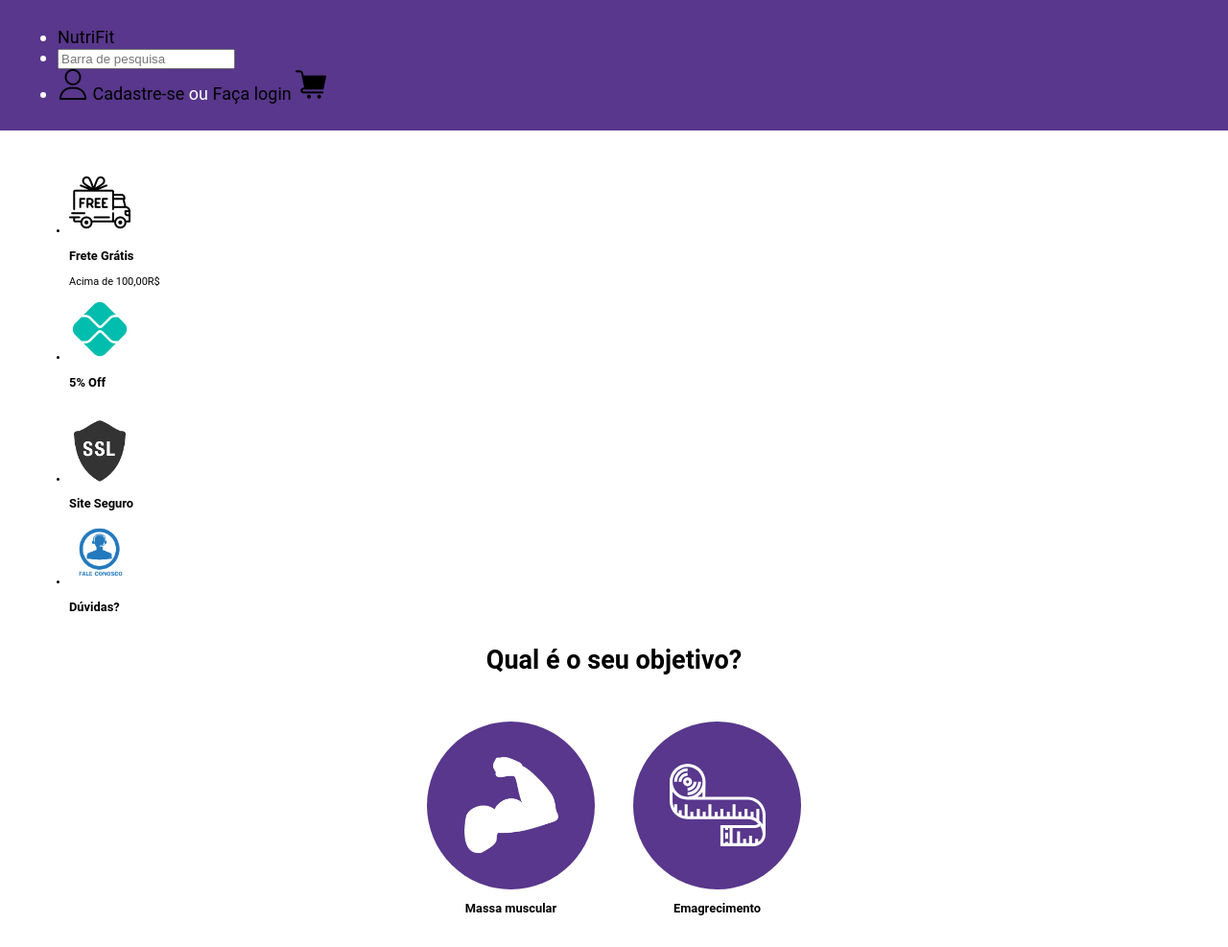
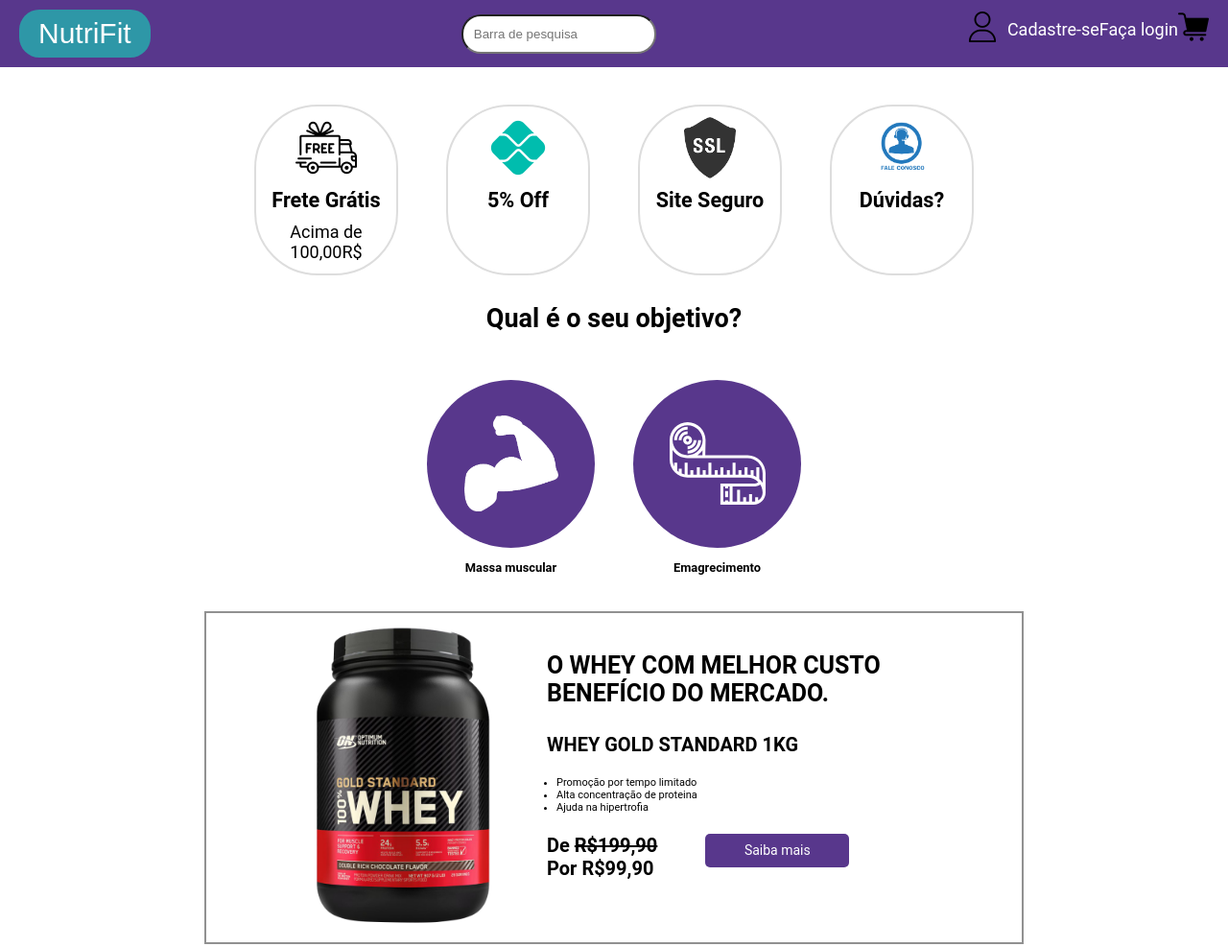
Before and after one commit to Jlucaas95/Projeto_Integrador, a plain HTML site: page index.html in a window 1280 px wide. Shown: the top 987 px of the page at 96% size. Drawn offline with Linux system fonts and the light colour scheme; files whose address does not match are found by name.

Commit message:
Fix: Ajustando o CSS

```diff
--- a/home/style-home.css
+++ b/home/style-home.css
@@ -1,5 +1,119 @@
 html, body {
     height: 100%;
+}
+/* Estilos globais */
+body {
+    font-family: 'Roboto', sans-serif;
+    /* Fonte global */
+    margin: 0;
+    padding: 0;
+    font-size: 18px;
+}
+
+/* Estilos do cabeçalho */
+header {
+    background-color: #58378C;
+    color: white;
+    display: flex;
+    justify-content: space-between;
+    align-items: center;
+    padding: 10px 20px;
+}
+
+.logo,
+.search-bar,
+.user-options {
+    display: flex;
+    align-items: center;
+}
+
+.header-button {
+    background-color: #2E97A7;
+    color: white;
+    border: none;
+    padding: 8px 20px;
+    border-radius: 21px;
+    font-size: 30px;
+}
+
+.header-button:hover {
+    background-color: #1F6A75;
+    cursor: pointer;
+}
+
+.search-bar input[type="text"] {
+    flex: 1;
+    padding: 11px;
+    border-radius: 20px;
+    margin: 0 20px;
+}
+
+.user-options a,
+.user-options span,
+.user-link {
+    text-decoration: none;
+    color: white;
+    display: block;
+    /* Isso fará com que os links sejam exibidos verticalmente um abaixo do outro */
+    margin-bottom: 10px;
+    /* Adiciona um espaçamento entre os links */
+}
+
+/* Estilos da seção principal */
+main {
+    display: block;
+    padding: 2rem;
+    font-size: 11px;
+}
+.div-emagrecimento {
+    display: flex;
+    height: 175px;
+    width: 175px;
+    border-radius: 50%;
+    background-color: #58378C;
+    align-items: center;
+    justify-content: center;
+    cursor: pointer;
+}
+.container {
+    display: flex;
+    justify-content: center;
+    font-size: 18px;
+}
+
+.balloon-box {
+    display: flex;
+    flex-wrap: nowrap;
+    justify-content: space-around;
+    flex-direction: row;
+    align-content: space-around;
+    width: 50rem;
+    height: 12rem
+}
+
+.balloon {
+    border: 2px solid #ddd;
+    border-radius: 66px;
+    padding: 11px;
+    width: 150px;
+    margin: 7px;
+    text-align: center;
+    box-sizing: border-box;
+    word-wrap: break-word;
+}
+
+.balloon h1 {
+    margin: 10px 0;
+    font-size: 1.2em;
+}
+
+.balloon p {
+    margin: 5px 0;
+}
+
+.balloon img {
+    display: block;
+    margin: 0 auto;
 }
 
 .container-objetivo {
@@ -81,6 +195,7 @@
     margin-bottom: 50px;
 }
 .botao-saiba-mais {
+    font-size: 14px;
     position:absolute;
     margin-left: 50px;
     align-content: center;
@@ -196,3 +311,41 @@
 .texto {
     font-size: 17px;
 }
+
+
+/* RODAPÉ */
+footer {
+    background-color: #58378C;
+    color: white;
+    padding: 20px 0;
+    text-align: center;
+}
+
+.footer-content {
+    display: flex;
+    justify-content: space-around;
+    align-items: center;
+}
+
+.footer-contact,
+.footer-shortcuts,
+.footer-social-icons {
+    flex: 1;
+}
+
+.footer-contact p,
+.footer-shortcuts ul,
+.footer-social-icons {
+    list-style: none;
+    padding: 0;
+}
+
+.footer-contact a,
+.footer-shortcuts a {
+    text-decoration: none;
+    color: #95d1e3;
+}
+
+.footer-social-icons img {
+    margin: 0 5px;
+}
--- a/index.html
+++ b/index.html
@@ -6,58 +6,47 @@
     <meta name="viewport" content="width=device-width, initial-scale=1.0">
     <title>NutriFit - Sua loja de Suplementos</title>
     <link rel="stylesheet" href="/home/style-home.css">
-    <link rel="stylesheet" href="css/emagrecimento.css">
     <!-- Certifique-se de incluir o caminho correto para o seu arquivo de estilo -->
 </head>
 
 <body>
     <header>
-        <nav class="destacado header">
-            <ul class="navigation">
-                <li><a href="index.html">NutriFit</a></li>
-                <li class="search">
-                    <input type="text" placeholder="Barra de pesquisa">
-                </li>
-                <li class="login-cart">
-                    <a href="#"><img src="img/icon/usuario.png" alt="Usuário" width="32" height="32"></a>
-                    <a href="cadastro.html">Cadastre-se</a> ou <a href="#">Faça login</a>
+        <div class="logo">
+            <a href="index.html" class="logo-link"><button class="header-button">NutriFit</button></a>
+        </div>
+
+        <div class="search-bar">
+            <input type="text" placeholder="Barra de pesquisa" style="flex: 1; margin: 0 20px;">
+        </div>
+        <div class="user-options">
+            <a href="#"><img src="img/icon/usuario.png" alt="Usuário" width="32" height="32" style="margin-right: 10px;"></a>
+            <a href="cadastro.html" style="text-decoration: none; color: white; display: block;">Cadastre-se</a>
+            <a href="#" style="text-decoration: none; color: white; display: block;">Faça login</a>
             <a href="#"><img src="./img/icon/carrinho.png" alt="Carrinho" width="32" height="32"></a>
-                </li>
-            </ul>
-        </nav>
+        </div>
     </header>
 
     <main>
-        <div class="container-infos">
-            <section>
-                <nav>
-                    <ul>
-                        <li>
+        <div class="container">
+            <div class="balloon-box">
+                <div class="balloon">
                     <img src="img/icon/frete-free.png" alt="Ícone de Frete" width="64" height="64">
                     <h1>Frete Grátis</h1>
                     <p>Acima de 100,00R$</p>
-                        </li>
-                        <li>
+                </div>
+                <div class="balloon">
                     <img src="img/icon/pix.png" alt="Pix" width="64" height="64">
                     <h1>5% Off</h1>
-                        </li>
-                    </ul>
-                </nav>
-            </section>
-            <section>
-                <nav>
-                    <ul>
-                        <li>
+                </div>
+                <div class="balloon">
                     <img src="img/icon/seguro.png" alt="Site Seguro" width="64" height="64">
                     <h1>Site Seguro</h1>
-                        </li>
-                        <li>
+                </div>
+                <div class="balloon">
                     <img src="img/icon/contato.png" alt="Dúvidas" width="64" height="64">
                     <h1>Dúvidas?</h1>
-                        </li>
-                    </ul>
-                </nav>
-            </section>
+                </div>
+            </div>
         </div>
         <div class="titulo-objetivo">
             <h2 >Qual é o seu objetivo?</h2>
@@ -172,9 +161,7 @@
     </main>
 
     <footer>
-        <nav>
-            <!-- Conteúdo do rodapé -->
-            <span>
+        <div class="footer-content">
             <div class="footer-contact">
                 <p>Atendimento <a href="tel:(xx)xxxx-xxxx">(xx) xxxx-xxxx</a></p>
                 <p>Email <a href="mailto:email@exemplo.com">email@exemplo.com</a></p>
@@ -191,8 +178,8 @@
                 <a href="#"><img src="img/icon/facebook-logo.png" alt="Facebook" width="32" height="32"></a>
                 <a href="#"><img src="img/icon/instagram.png" alt="Instagram" width="32" height="32"></a>
             </div>
-            </span>
-        </nav>
+        </div>
+        <p>© 2023 NutriFit</p>
     </footer>
 </body>
 
```
Lines whose indentation alone changed are shown as unchanged.
